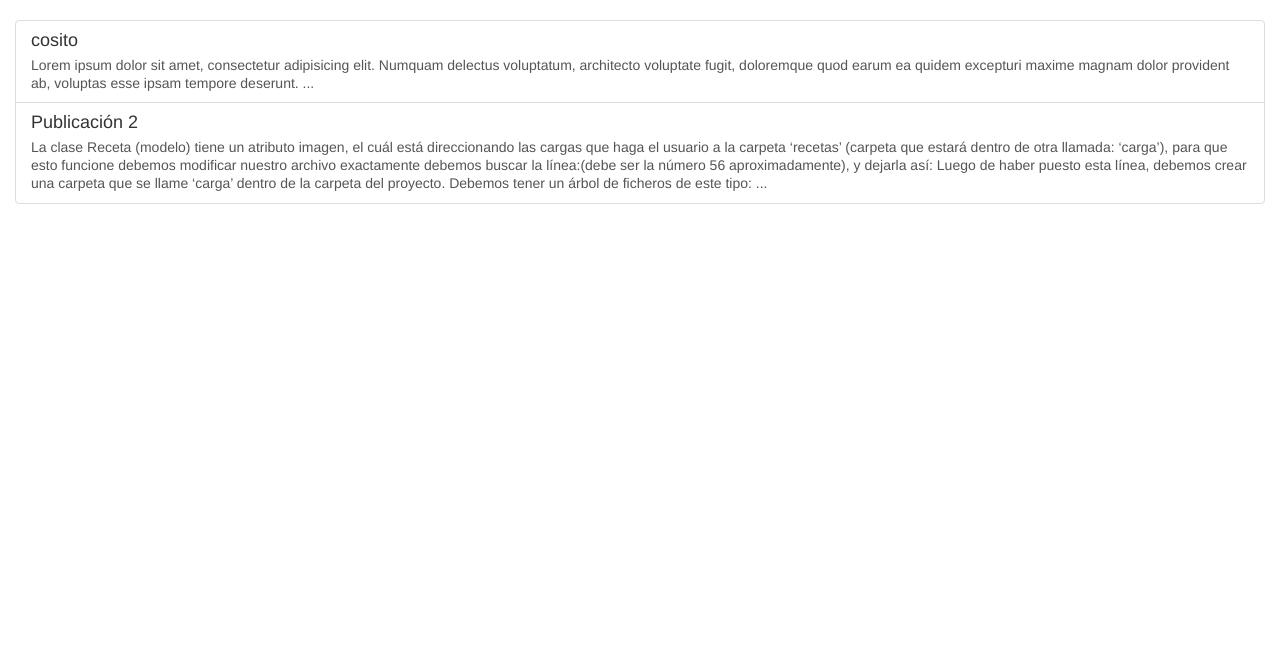
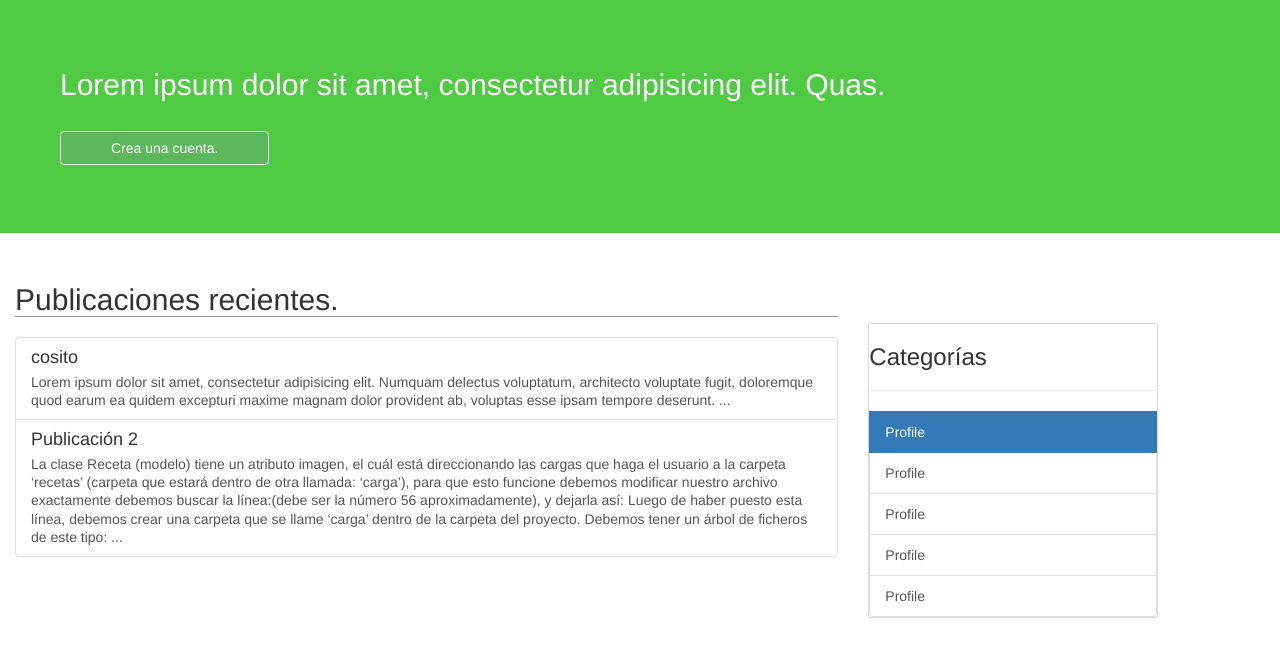
Before and after one commit to EydenVillanueva/Blog, a Django app: page / in a window 1280 px wide. Shown: the part 52-709 px from the top of the page. Run offline with Django 3.2, Linux system fonts and the light colour scheme; data comes from the database, SQL or seed files in the repository; some libraries are stand-ins or nearby versions.

Commit message:
He modificado el diseño de los templates existentes, y agregado el método crear_titulo_formateado a Publicacion, cuya funcion es generar tal atributo y guardarlo en la base de datos

```diff
--- a/blog/publicaciones/models.py
+++ b/blog/publicaciones/models.py
@@ -11,6 +11,15 @@ class Publicacion(models.Model):
     def __str__(self):
         return self.titulo
 
+    def crear_titulo_formateado(self):
+        self.save()
+        titulo = self.titulo
+        titulo = titulo.split()
+        titulo_formateado = str(self.pk) +'-' + '-'.join(titulo)
+
+        self.titulo_formato = titulo_formateado
+
+        self.save()
 
     class Admin:
         list_display = ('titulo', 'fecha' , 'titulo_formato')
--- a/blog/static/css/estilos.css
+++ b/blog/static/css/estilos.css
@@ -1,5 +1,6 @@
 .navbar{
     border-radius: 0;
+    margin-bottom: 0px;
 
 }
 
@@ -37,3 +38,13 @@
 .container .jumbotron, .container-fluid .jumbotron{
     border-radius: 0;
 }
+
+h2.section-title{
+    border-bottom: 1px solid #9b9797;
+    margin-bottom: 20px;
+}
+
+.row .side-bar{
+    border: 0.5px solid #dadada;
+    border-radius: 2px;
+}
--- a/blog/templates/inicio.html
+++ b/blog/templates/inicio.html
@@ -2,6 +2,33 @@
 {% block title%} Inicio{% endblock %}
 
 {% block body%}
+        <style>
+            .jumbotron{
+                background-color: #4fca42;/* #428bca;*/
+                color:#fff;
+
+            }
+            .jumbotron .btn-success{
+                border-color: #eee;
+                padding-left: 50px;
+                padding-right:50px;
+            }
+        </style>
+        <div class="row">
+            <div class="jumbotron">
+                <h2>Lorem ipsum dolor sit amet, consectetur adipisicing elit. Quas.</h2>
+                <br>
+                <a href="#" class="btn btn-success"> Crea una cuenta.</a>
+                <br>
+                <br>
+
+            </div>
+        </div>
+
+        <div class="row">
+            <section class=" col-xs-12 col-sm-7 col-md-8">
+                <h2 class="section-title">Publicaciones recientes.</h2>
+
                 <div class="list-group">
                     {% for publicacion in lista_publicaciones %}
                     <a href="" class=" list-group-item">
@@ -13,4 +40,22 @@
                     </a>
                     {% endfor %}
                 </div>
+            </section>
+            <div class=" col-sm-4 col-md-3 hidden-xs">
+                <br>
+                <br>
+                <br>
+                <div class="side-bar list-group">
+                    <span><h3>Categorías</h3></span>
+                    <hr>
+                    <a class="active list-group-item">Profile</a>
+                    <a class="list-group-item">Profile</a>
+                    <a class="list-group-item">Profile</a>
+                    <a class="list-group-item">Profile</a>
+                    <a class="list-group-item">Profile</a>
+
+                </div>
+            </div>
+        </div>
+
 {% endblock %}
```
Lines whose indentation alone changed are shown as unchanged.
